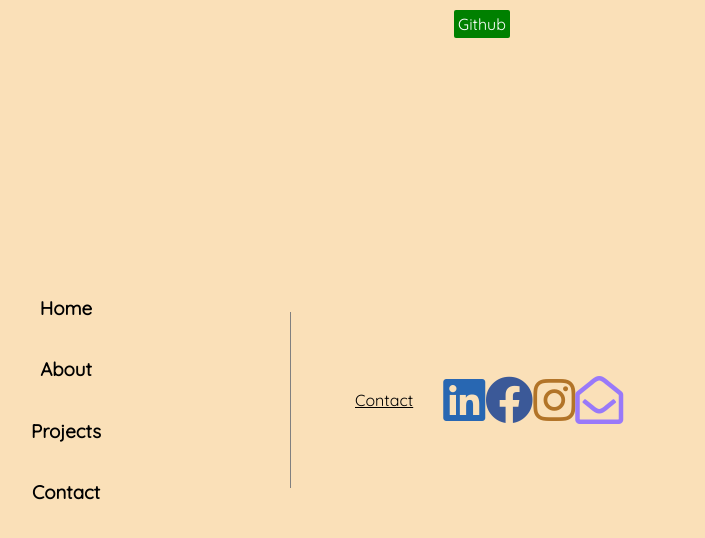
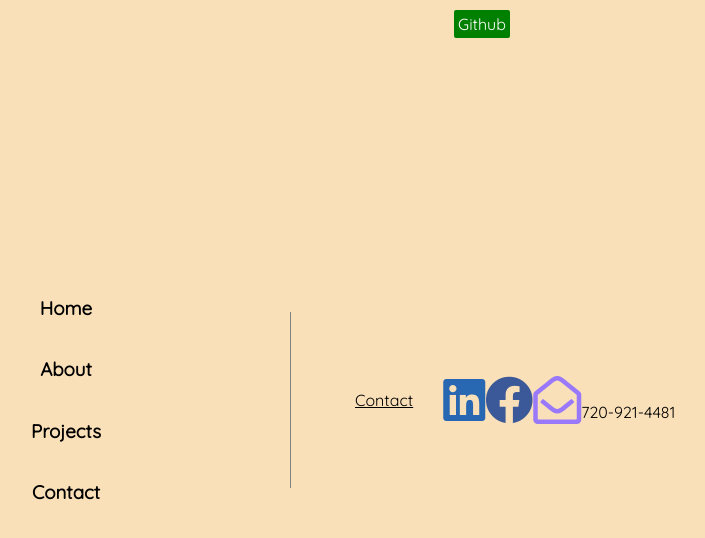
Before and after one commit to Jeilani/portfolio, a React (Create React App) app: page / in a window 1280 px wide. Both pictures are taken after a click on the element "Contact". Shown: the top 538 px of the page, without its empty margins (158-863 px from the left). Built offline with nearby package versions, Linux system fonts and the light colour scheme.

Commit message:
removed instagram link

```diff
--- a/src/components/ContactComponent.js
+++ b/src/components/ContactComponent.js
@@ -11,8 +11,8 @@ const ContactComponent = () =>{
             <div className="contactcontent">
                 <span><a href="http://www.linkedin.com/in/jeilani25" target="_blank" rel="noopener noreferrer" ><i className="fontsincontact fab fa-linkedin fa-3x"></i></a></span>
                 <span><a href="http://www.facebook.com/jeilanijm25" target ="_blank" rel="noopener noreferrer" ><i className="fontsincontact fab fa-facebook fa-3x"></i></a></span>
-                <span><a href="http://www.instagram.com/jeilanii" target="_blank" rel="noopener noreferrer" ><i className="fontsincontact fab fa-instagram fa-3x"></i></a></span>
                 <span><a href="mailto:jeilanijm25@icloud.com"><i className=" fontsincontact far fa-envelope-open fa-3x"></i></a></span>
+                <span>720-921-4481</span>
             </div>
         </div>
     )
```
